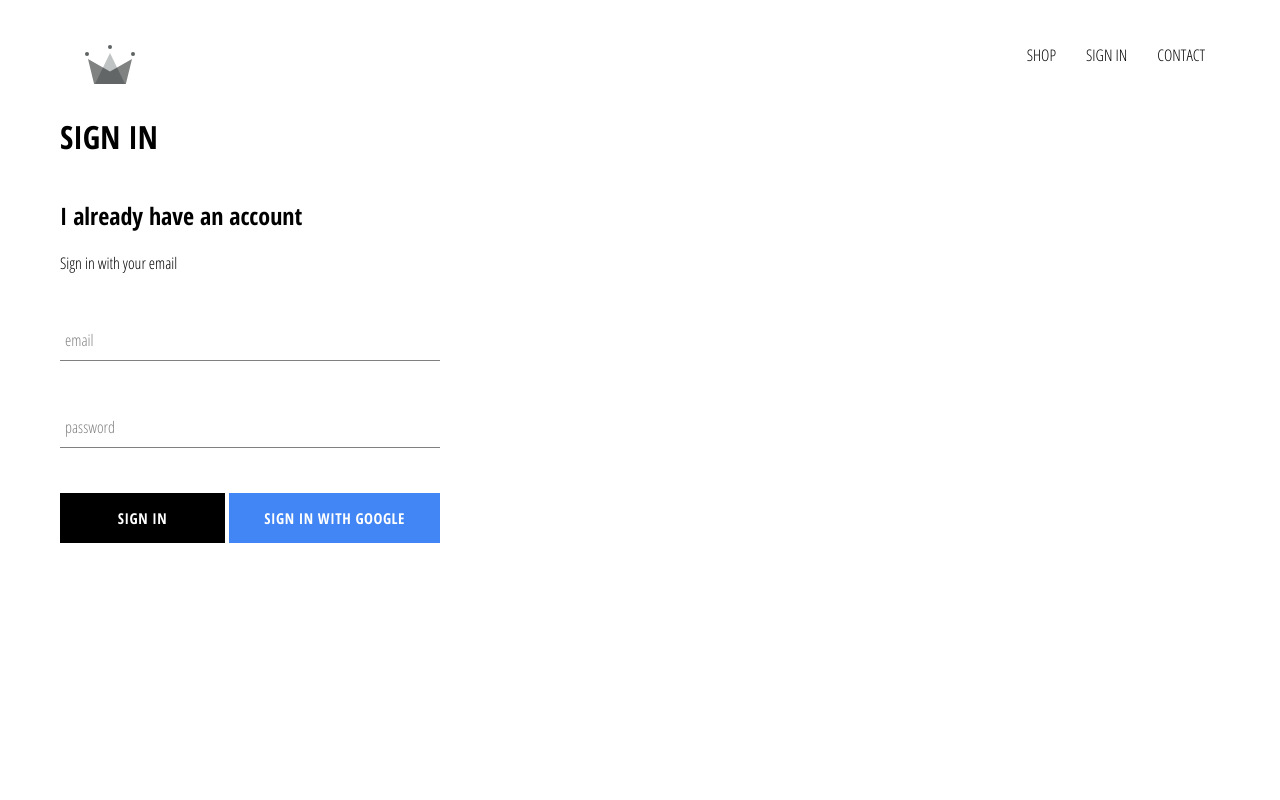
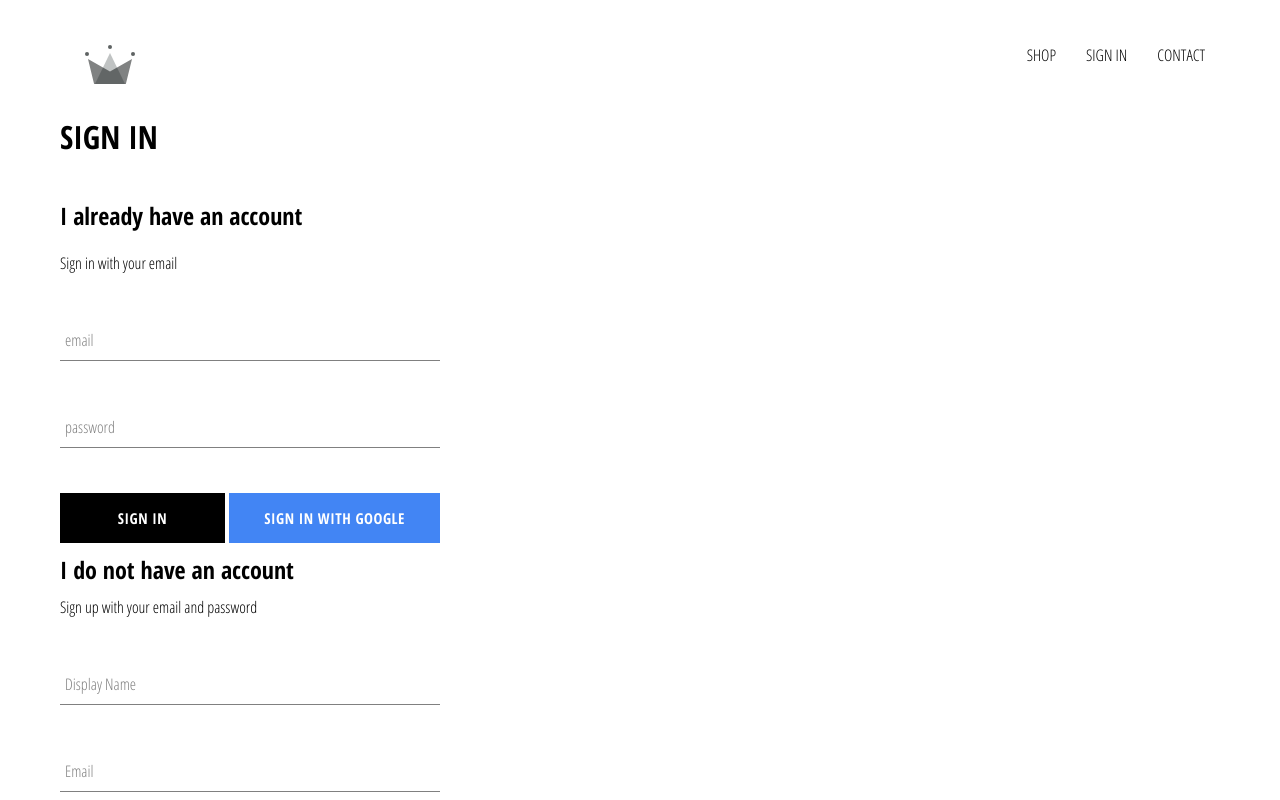
Before and after one commit to Quentin-source/source-shop-class, a React (Create React App) app: page /sign in a window 1280 px wide. Shown: the top 800 px of the page. Built offline with nearby package versions, Linux system fonts and the light colour scheme; no server answers.

Commit message:
sign page signup component integration

```diff
--- a/src/pages/signpage/signpage.component.tsx
+++ b/src/pages/signpage/signpage.component.tsx
@@ -1,11 +1,13 @@
 //Component
 import SignIn from '../../components/Sign-in/Sign-in.component';
+import SignUp from '../../components/Sign-up/Sign-up.component';
 
 const signpage = () => {
   return (
     <div className="sign-in-and-sign-up">
       <h1>SIGN IN</h1>
       <SignIn />
+      <SignUp />
     </div>
   );
 };
```
Also changed, not shown: src/components/Sign-up/Sign-up.component.tsx (+4 -10 lines), src/components/Sign-up/Sign-up.interface.ts (added, +8 -0 lines).
